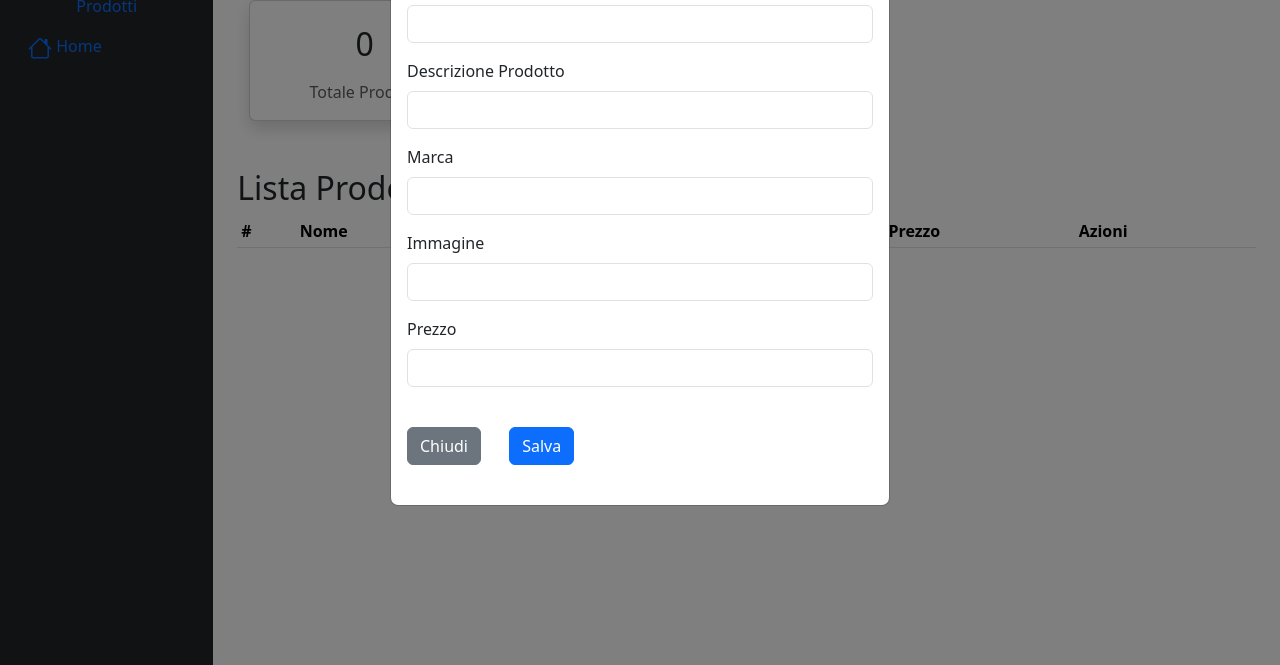
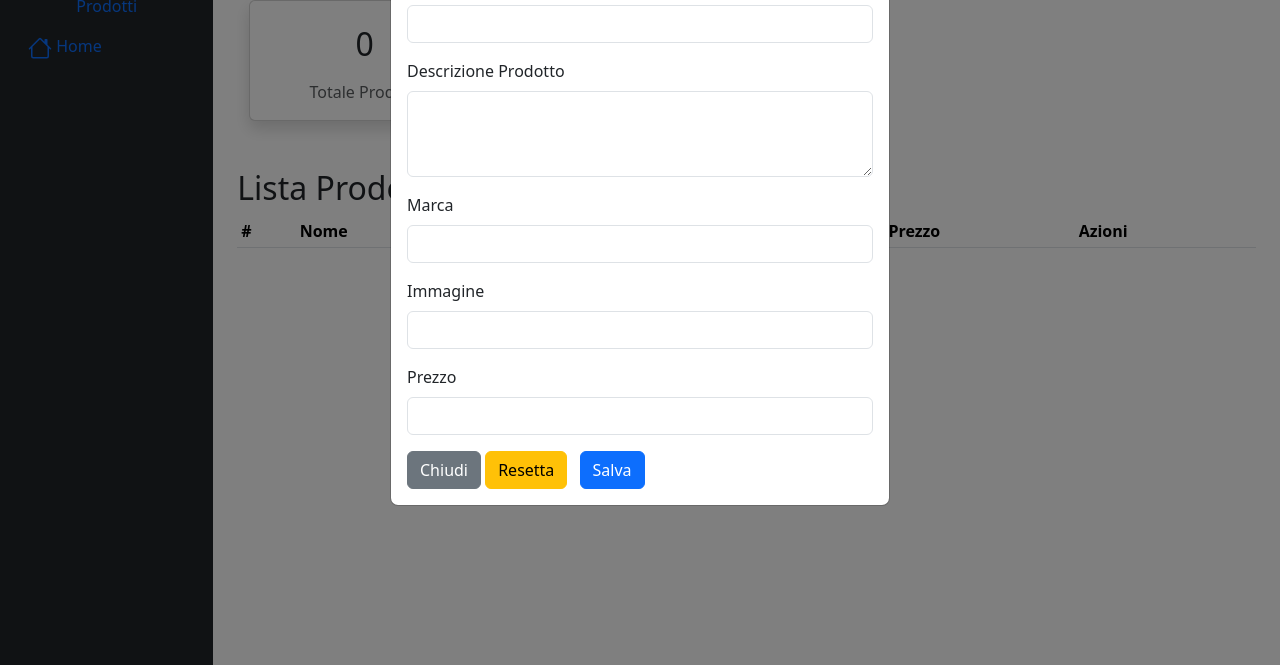
Before and after one commit to giacomop1196/S7-L5, a plain HTML site: page dashboard.html in a window 1280 px wide. Both pictures are taken after a click on the button "Aggiungi Prodotti". Shown: the part 135-800 px from the top of the page. Drawn offline with nearby package versions, Linux system fonts and the light colour scheme; no server answers; some icons are missing.

Commit message:
pulsante reset

```diff
--- a/dashboard.html
+++ b/dashboard.html
@@ -31,8 +31,7 @@
                             <!--DESCRIZIONE PRODOTTO-->
                             <div class="mb-3">
                                 <label for="description" class="form-label">Descrizione Prodotto</label>
-                                <input required type="text" class="form-control" id="description"
-                                    aria-describedby="emailHelp">
+                                <textarea required class="form-control" id="description" rows="3"></textarea>
                             </div>
                             <!--MARCA PRODOTTO-->
                             <div class="mb-3">
@@ -52,10 +51,12 @@
                                 <input required type="number" class="form-control" id="price"
                                     aria-describedby="emailHelp">
                             </div>
-
+                            <!--PULSANTE CHIUDI MODALE-->
+                            <button type="button" class="btn btn-secondary" data-bs-dismiss="modal">Chiudi</button>
+                            <!--PULSANTE RESETTA FORM-->
+                            <button type="reset" class="btn btn-warning me-2">Resetta</button>
                             <!--PULSANTE SALVA PRODOTTO-->
-                            <button type="button" class="btn btn-secondary" data-bs-dismiss="modal">Chiudi</button>
-                            <button type="submit" class="btn btn-primary m-4">Salva</button>
+                            <button type="submit" class="btn btn-primary">Salva</button>
                         </form>
                     </div>
                 </div>
```
